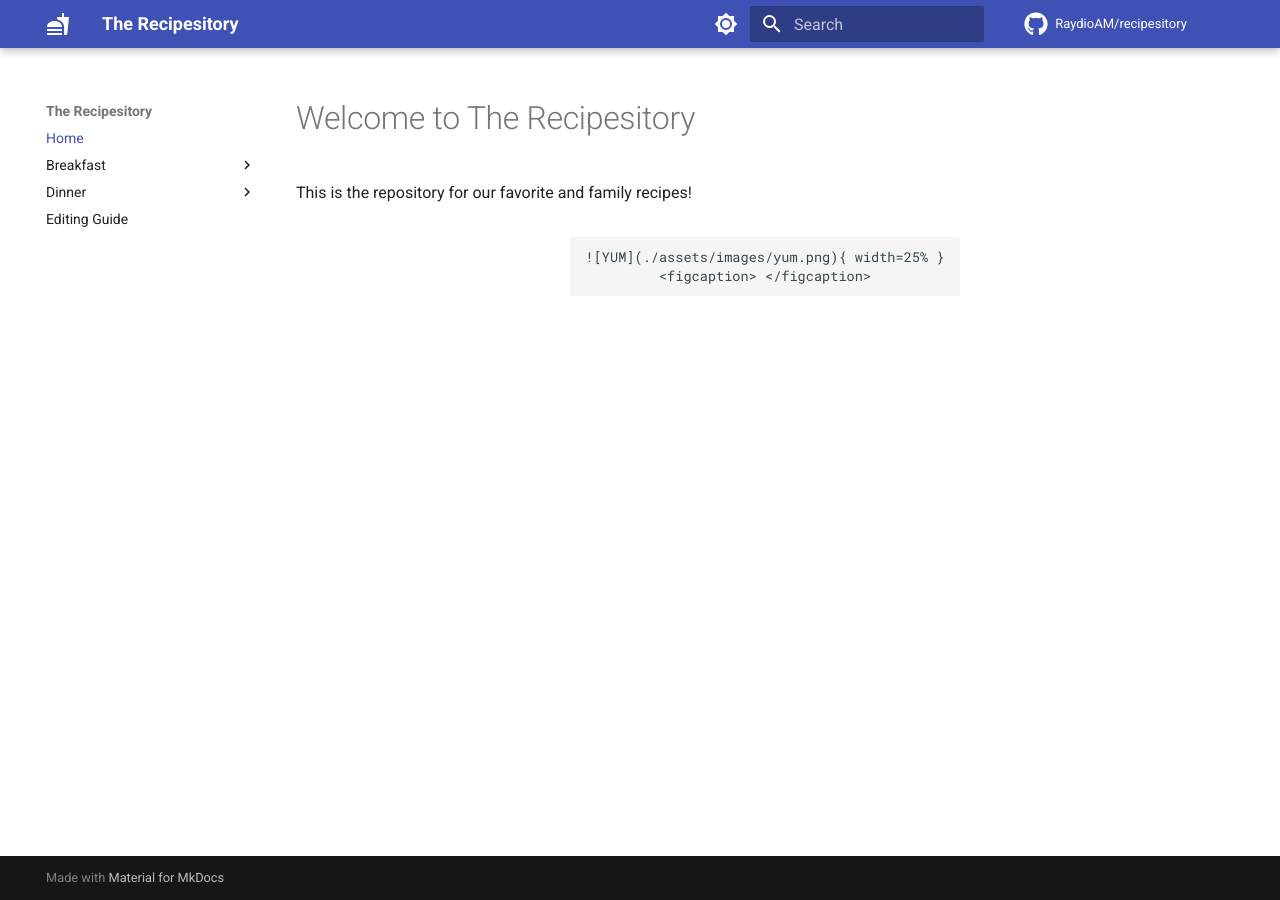
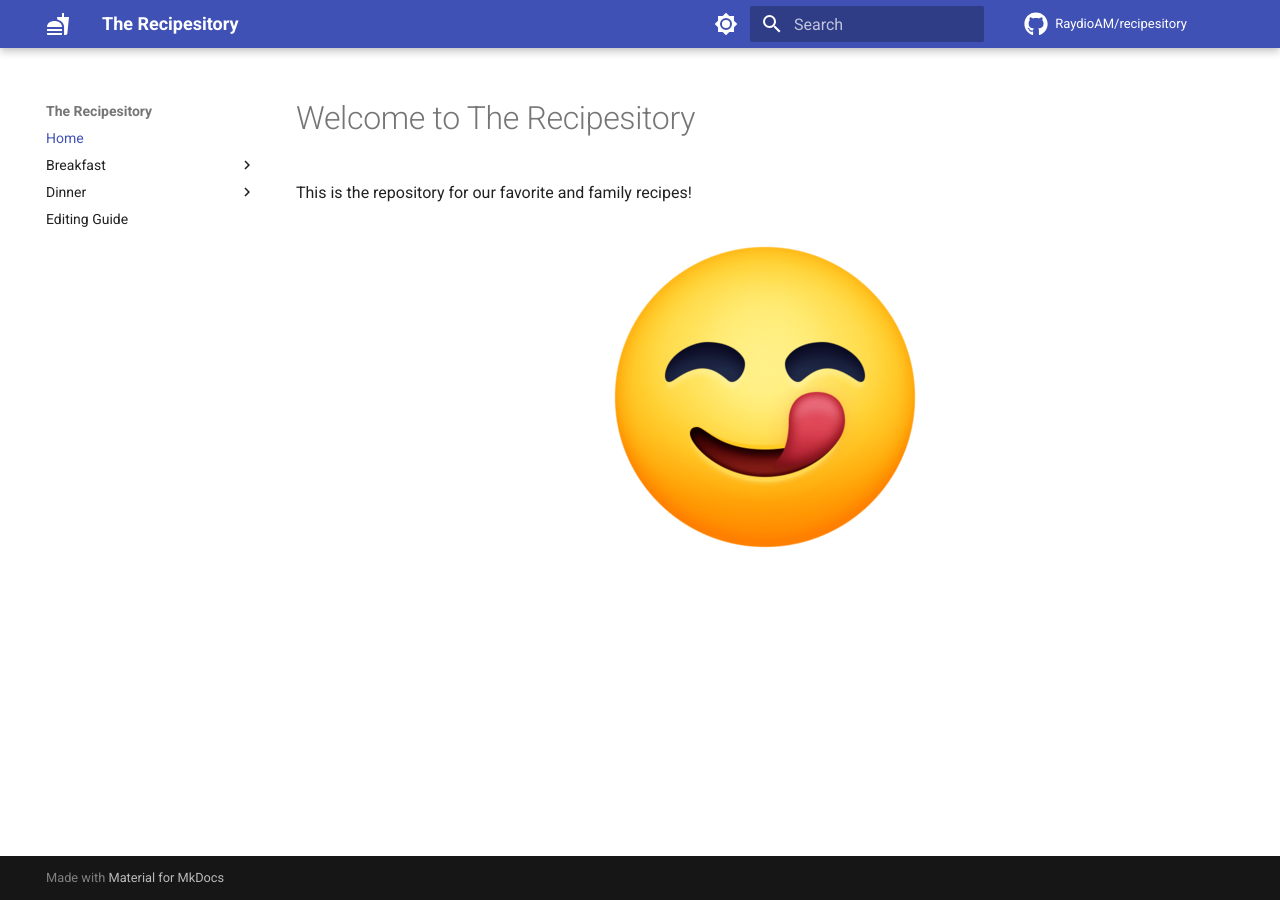
Before and after one commit to RaydioAM/Recipesitory, an MkDocs documentation site: the page built from docs/index.md, in a window 1280 px wide. Built offline with MkDocs 1.6.1 and Material for MkDocs 9.7.7, drawn with Linux system fonts in a browser that asks for light colours; comment, search, counter and statistics services are not loaded.

Commit message:
Fix centered image

```diff
--- a/docs/index.md
+++ b/docs/index.md
@@ -3,6 +3,6 @@
 This is the repository for our favorite and family recipes!
 
 <figure markdown>
-    ![YUM](./assets/images/yum.png){ width=25% }
-    <figcaption> </figcaption>
+  ![YUM](./assets/images/yum.png)
+  <figcaption></figcaption>
 </figure>
```
